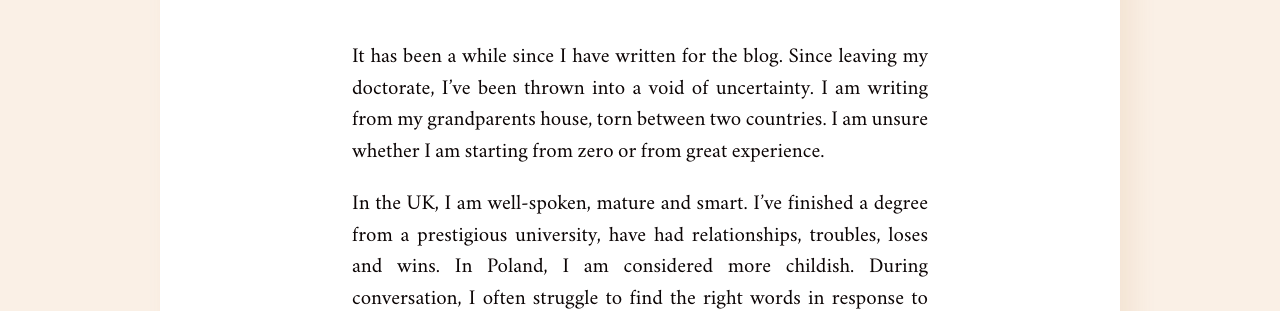
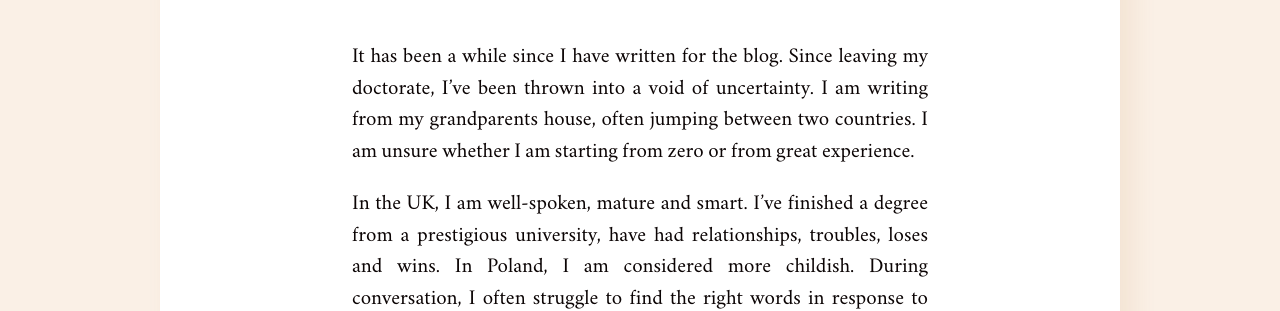
Before and after one commit to batterypointwriting/batterypointwriting.github.io, a Jekyll site: the page built from _posts/2026-10-03-Uncertainty-and-False-Security-Planning-for-the-Future.md, in a window 1280 px wide. Shown: the part 447-758 px from the top of the page. Built offline with Jekyll 4.4.1, drawn with Linux system fonts in a browser that asks for light colours.

Commit message:
Update 2026-10-03-Uncertainty-and-False-Security-Planning-for-the-Future.md

```diff
--- a/_posts/2026-10-03-Uncertainty-and-False-Security-Planning-for-the-Future.md
+++ b/_posts/2026-10-03-Uncertainty-and-False-Security-Planning-for-the-Future.md
@@ -6,14 +6,14 @@ date: 2026-10-03
 ---
 It has been a while since I have written for the blog. Since leaving my doctorate,
 I've been thrown into a void of uncertainty. I am writing from my grandparents house,
-torn between two countries. I am unsure whether I am starting from zero or from great
-experience.
+often jumping between two countries. I am unsure whether I am starting from zero or
+from great experience.
 
 In the UK, I am well-spoken, mature and smart. I've finished a degree from a prestigious
 university, have had relationships, troubles, loses and wins. In Poland, I am considered
 more childish. During conversation, I often struggle to find the right words in response
-to snappy or sharp questions; scientific discussions are out of reach. I do not have a well
-paying job. I do not have friends my age, go to town or engage in intellectual discussion.
+to snappy or sharp questions; scientific discussions are out of reach. I do not have a
+well paying job. I do not have friends my age, go to town or engage in intellectual discussion.
 
 "So, what are your plans for the future, will you find a job?"
 
```
